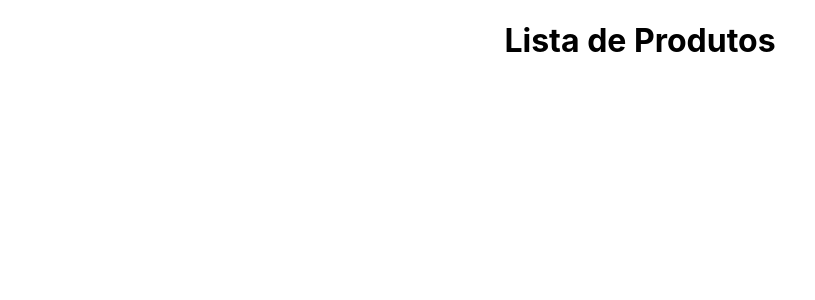
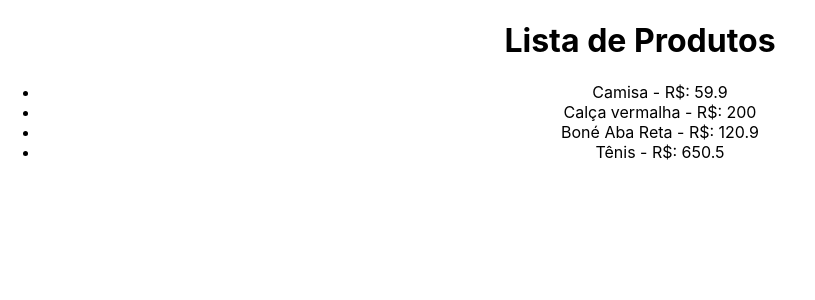
Before and after one commit to ehurafa/react-from-zero-to-mastery, a React (Create React App) app in the folder ARQUIVOS/07_REQ_HTTP/httpreact/: page / in a window 1280 px wide. Shown: the top 300 px of the page, without its empty margins (0-815 px from the left). Built offline with nearby package versions, Linux system fonts and the light colour scheme; data requests are answered from the project's data file.

Commit message:
rescuing data from api

```diff
--- a/ARQUIVOS/07_REQ_HTTP/httpreact/src/App.js
+++ b/ARQUIVOS/07_REQ_HTTP/httpreact/src/App.js
@@ -1,10 +1,40 @@
 import logo from './logo.svg';
 import './App.css';
 
+import { useState, useEffect } from 'react'
+
+const url = 'http://localhost:3000/products'
+
 function App() {
+
+  const [products, setProducts] = useState([])
+
+  // 1 resgatando dados
+  useEffect(() =>{
+
+    async function fetchData() {
+      // const res = fetch(url).then((users) => {
+
+      //  return users.json()
+      // })
+      // setProducts(res)
+      const res = await fetch(url)
+      const data = await res.json()
+      setProducts(data)
+    }
+
+    fetchData()
+
+  }, [])
+
   return (
     <div className="App">
       <h1>Lista de Produtos</h1>
+      <ul>
+        {products.map((product) => (
+          <li key={product.id}>{product.name} - R$: {product.price}</li>
+        ))}
+      </ul>
     </div>
   );
 }
```
